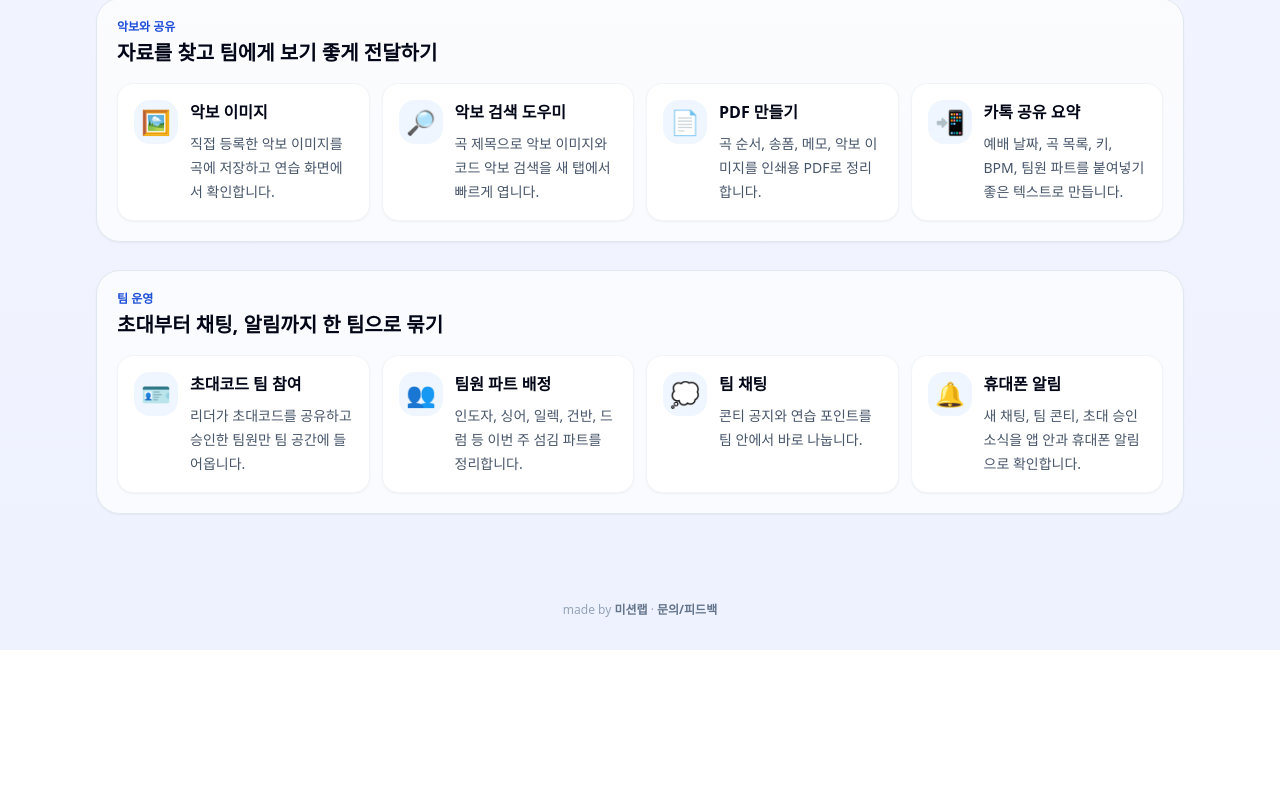
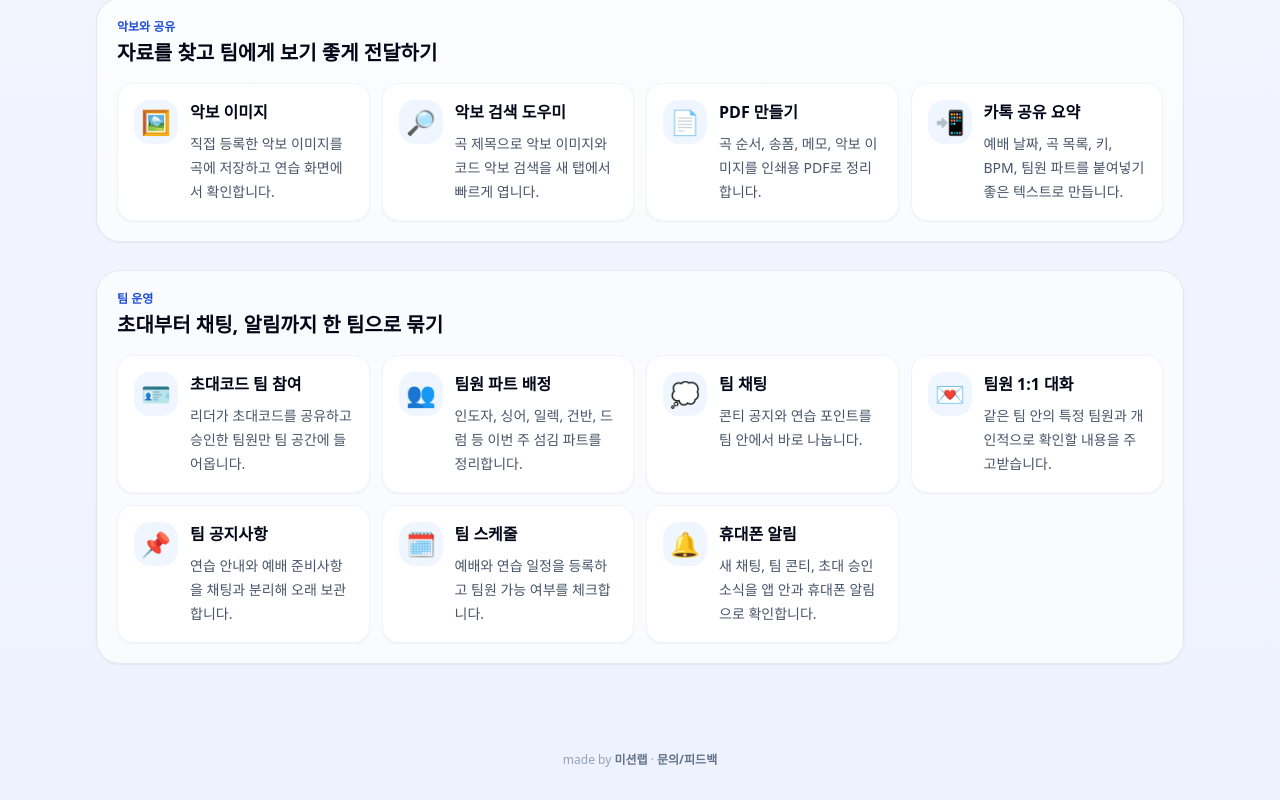
Before and after one commit to sms890522-coder/setlistlab, a Next.js app: page / in a window 1280 px wide. Shown: the part 1407-2207 px from the top of the page. Before the commit the page ends 2057 px from the top, so only its background shows below. Built offline with nearby package versions, Linux system fonts and the light colour scheme; no server answers; the database is empty.

Commit message:
Update home feature overview

```diff
--- a/app/page.tsx
+++ b/app/page.tsx
@@ -176,6 +176,21 @@ export default function HomePage() {
           description: "콘티 공지와 연습 포인트를 팀 안에서 바로 나눕니다.",
         },
         {
+          icon: "💌",
+          title: "팀원 1:1 대화",
+          description: "같은 팀 안의 특정 팀원과 개인적으로 확인할 내용을 주고받습니다.",
+        },
+        {
+          icon: "📌",
+          title: "팀 공지사항",
+          description: "연습 안내와 예배 준비사항을 채팅과 분리해 오래 보관합니다.",
+        },
+        {
+          icon: "🗓️",
+          title: "팀 스케줄",
+          description: "예배와 연습 일정을 등록하고 팀원 가능 여부를 체크합니다.",
+        },
+        {
           icon: "🔔",
           title: "휴대폰 알림",
           description: "새 채팅, 팀 콘티, 초대 승인 소식을 앱 안과 휴대폰 알림으로 확인합니다.",
```
